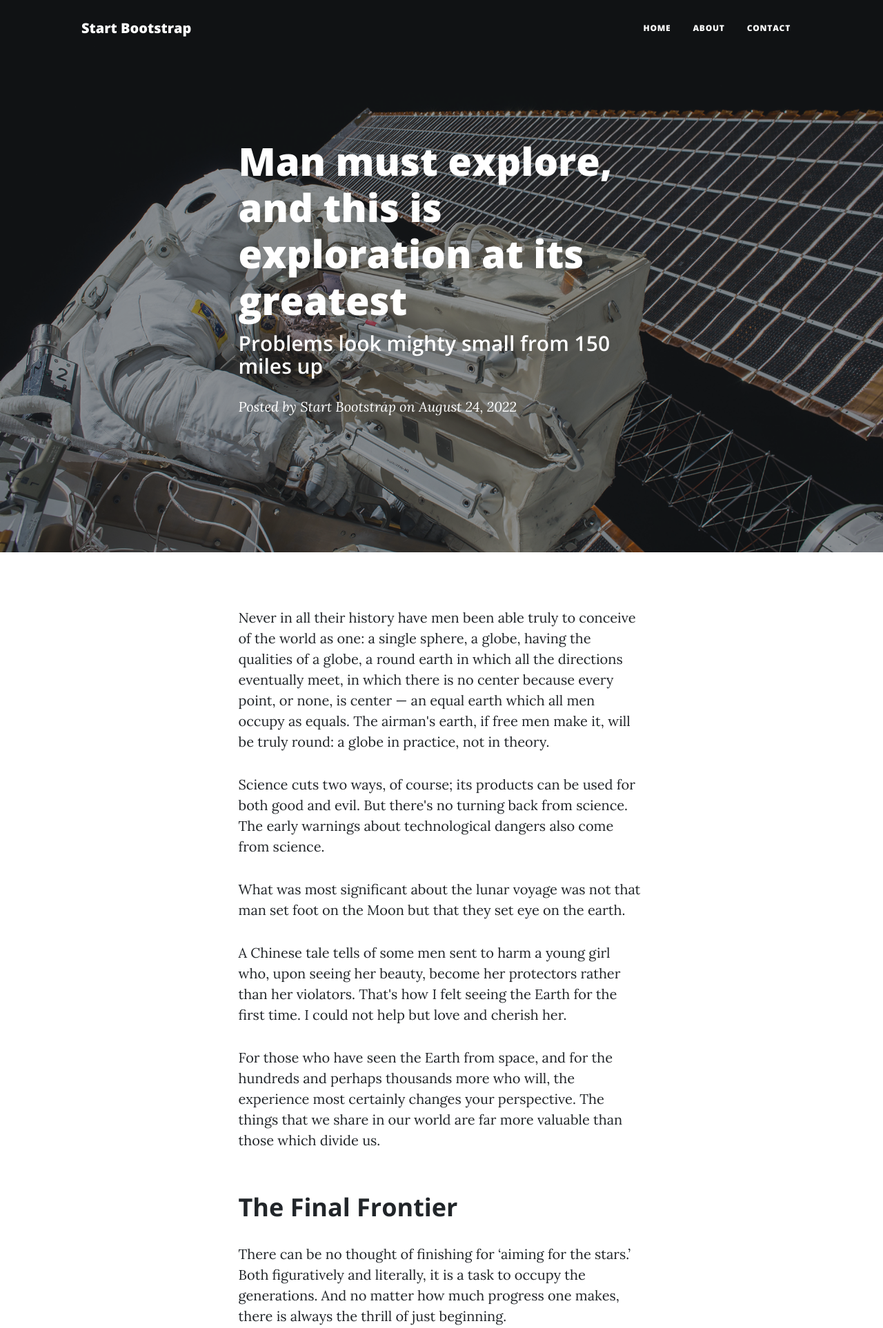
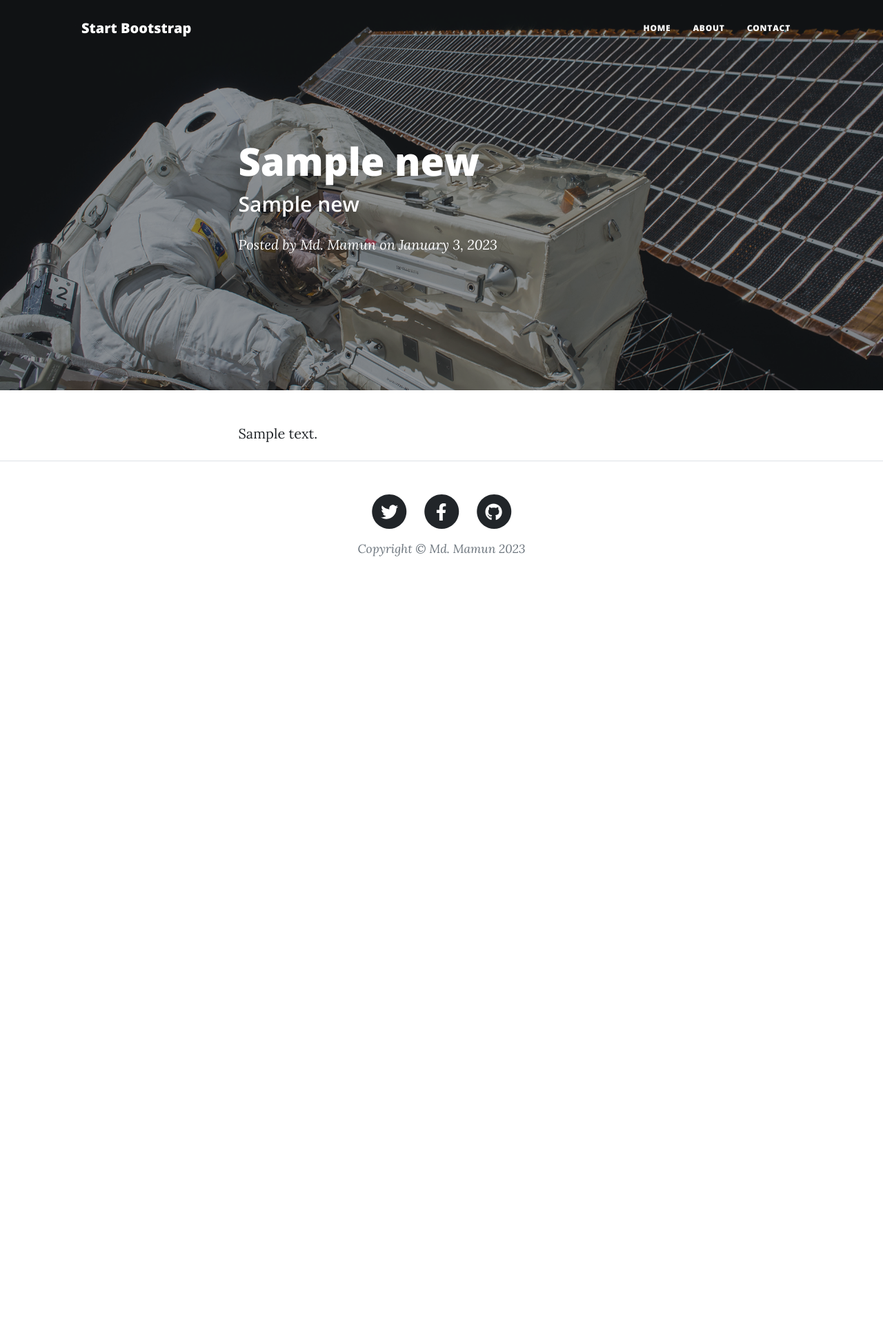
Before and after one commit to MamunKhan71/100-Days-of-Code, a Flask app: template News Blog V2/templates/post.html in a window 1280 px wide. Shown: the top 1926 px of the page at 69% size. After the commit the page ends 807 px from the top, so only its background shows below. Run offline with Flask 2, Linux system fonts and the light colour scheme; the template is opened without the code that fills it: most values are stand-ins (such as "Sample title", 1, 10 or a date in 2020); some libraries are stand-ins or nearby versions.

Commit message:
Fixed #4
Page post not working issue fixed!

```diff
--- a/News Blog V2/main.py
+++ b/News Blog V2/main.py
@@ -1,10 +1,11 @@
 from flask import Flask, render_template
 import requests
 app = Flask(__name__)
-
+url = requests.get(url="https://api.npoint.io/c790b4d5cab58020d391").json()
+total_news = len(url)
 @app.route('/')
 def sayhi():
-    return render_template('index.html', urls=url)
+    return render_template('index.html', urls=url, total_news=total_news)
 
 @app.route("/home")
 def home():
@@ -18,8 +19,11 @@ def about():
 def contact():
     return render_template("contact.html")
 
+@app.route("/post/<pid>")
+def post(pid):
+    return render_template("post.html", news=url, pd=int(pid))
 # Request Section
-url = requests.get(url="https://api.npoint.io/c790b4d5cab58020d391").json()
+
 
 
 
--- a/News Blog V2/templates/post.html
+++ b/News Blog V2/templates/post.html
@@ -39,12 +39,12 @@
                 <div class="row gx-4 gx-lg-5 justify-content-center">
                     <div class="col-md-10 col-lg-8 col-xl-7">
                         <div class="post-heading">
-                            <h1>Man must explore, and this is exploration at its greatest</h1>
-                            <h2 class="subheading">Problems look mighty small from 150 miles up</h2>
+                            <h1>{{ news[pd]['title'] }}</h1>
+                            <h2 class="subheading">{{ news[pd]['subtitle'] }}</h2>
                             <span class="meta">
                                 Posted by
-                                <a href="#!">Start Bootstrap</a>
-                                on August 24, 2022
+                                <a href="#!">Md. Mamun</a>
+                                on January 3, 2023
                             </span>
                         </div>
                     </div>
@@ -56,28 +56,7 @@
             <div class="container px-4 px-lg-5">
                 <div class="row gx-4 gx-lg-5 justify-content-center">
                     <div class="col-md-10 col-lg-8 col-xl-7">
-                        <p>Never in all their history have men been able truly to conceive of the world as one: a single sphere, a globe, having the qualities of a globe, a round earth in which all the directions eventually meet, in which there is no center because every point, or none, is center — an equal earth which all men occupy as equals. The airman's earth, if free men make it, will be truly round: a globe in practice, not in theory.</p>
-                        <p>Science cuts two ways, of course; its products can be used for both good and evil. But there's no turning back from science. The early warnings about technological dangers also come from science.</p>
-                        <p>What was most significant about the lunar voyage was not that man set foot on the Moon but that they set eye on the earth.</p>
-                        <p>A Chinese tale tells of some men sent to harm a young girl who, upon seeing her beauty, become her protectors rather than her violators. That's how I felt seeing the Earth for the first time. I could not help but love and cherish her.</p>
-                        <p>For those who have seen the Earth from space, and for the hundreds and perhaps thousands more who will, the experience most certainly changes your perspective. The things that we share in our world are far more valuable than those which divide us.</p>
-                        <h2 class="section-heading">The Final Frontier</h2>
-                        <p>There can be no thought of finishing for ‘aiming for the stars.’ Both figuratively and literally, it is a task to occupy the generations. And no matter how much progress one makes, there is always the thrill of just beginning.</p>
-                        <p>There can be no thought of finishing for ‘aiming for the stars.’ Both figuratively and literally, it is a task to occupy the generations. And no matter how much progress one makes, there is always the thrill of just beginning.</p>
-                        <blockquote class="blockquote">The dreams of yesterday are the hopes of today and the reality of tomorrow. Science has not yet mastered prophecy. We predict too much for the next year and yet far too little for the next ten.</blockquote>
-                        <p>Spaceflights cannot be stopped. This is not the work of any one man or even a group of men. It is a historical process which mankind is carrying out in accordance with the natural laws of human development.</p>
-                        <h2 class="section-heading">Reaching for the Stars</h2>
-                        <p>As we got further and further away, it [the Earth] diminished in size. Finally it shrank to the size of a marble, the most beautiful you can imagine. That beautiful, warm, living object looked so fragile, so delicate, that if you touched it with a finger it would crumble and fall apart. Seeing this has to change a man.</p>
-                        <a href="#!"><img class="img-fluid" src="../static/img/post-sample-image.jpg" alt="..." /></a>
-                        <span class="caption text-muted">To go places and do things that have never been done before – that’s what living is all about.</span>
-                        <p>Space, the final frontier. These are the voyages of the Starship Enterprise. Its five-year mission: to explore strange new worlds, to seek out new life and new civilizations, to boldly go where no man has gone before.</p>
-                        <p>As I stand out here in the wonders of the unknown at Hadley, I sort of realize there’s a fundamental truth to our nature, Man must explore, and this is exploration at its greatest.</p>
-                        <p>
-                            Placeholder text by
-                            <a href="http://spaceipsum.com/">Space Ipsum</a>
-                            &middot; Images by
-                            <a href="https://www.flickr.com/photos/nasacommons/">NASA on The Commons</a>
-                        </p>
+                        {{ news[pd]["body"] }}
                     </div>
                 </div>
             </div>
```
Also changed, not shown: News Blog V2/templates/index.html (+4 -4 lines).
